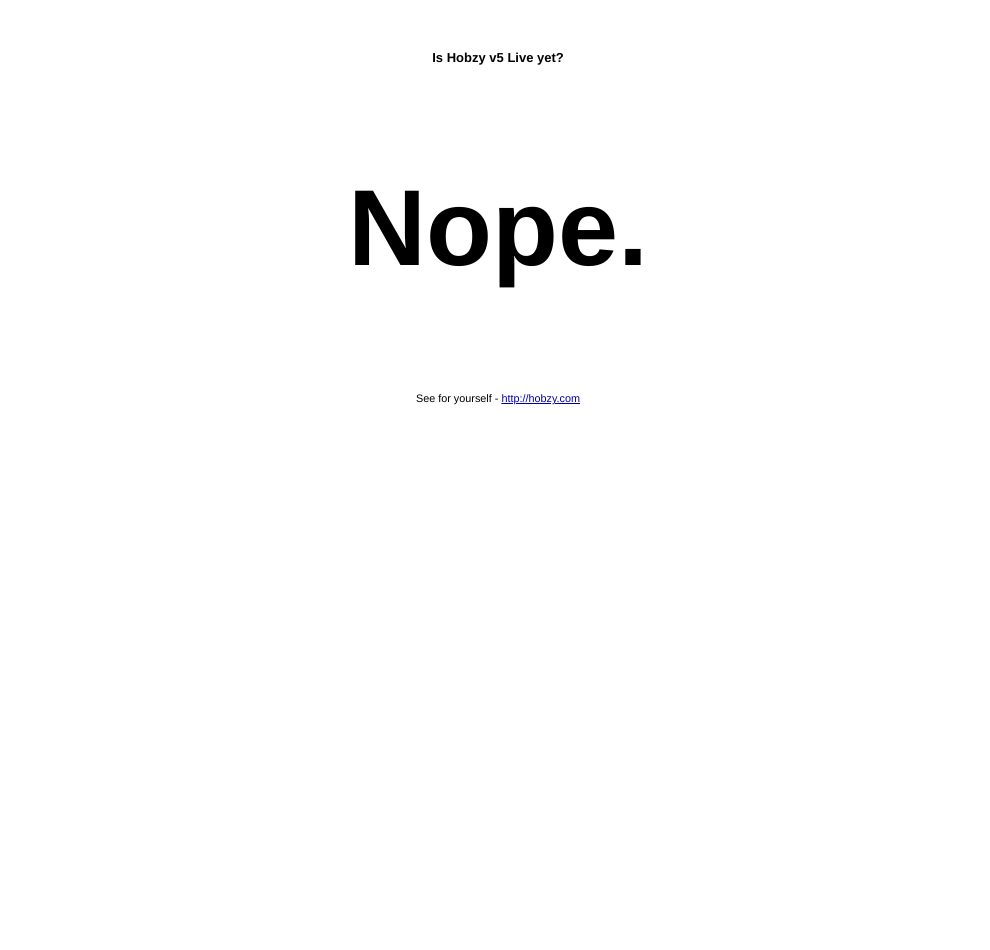
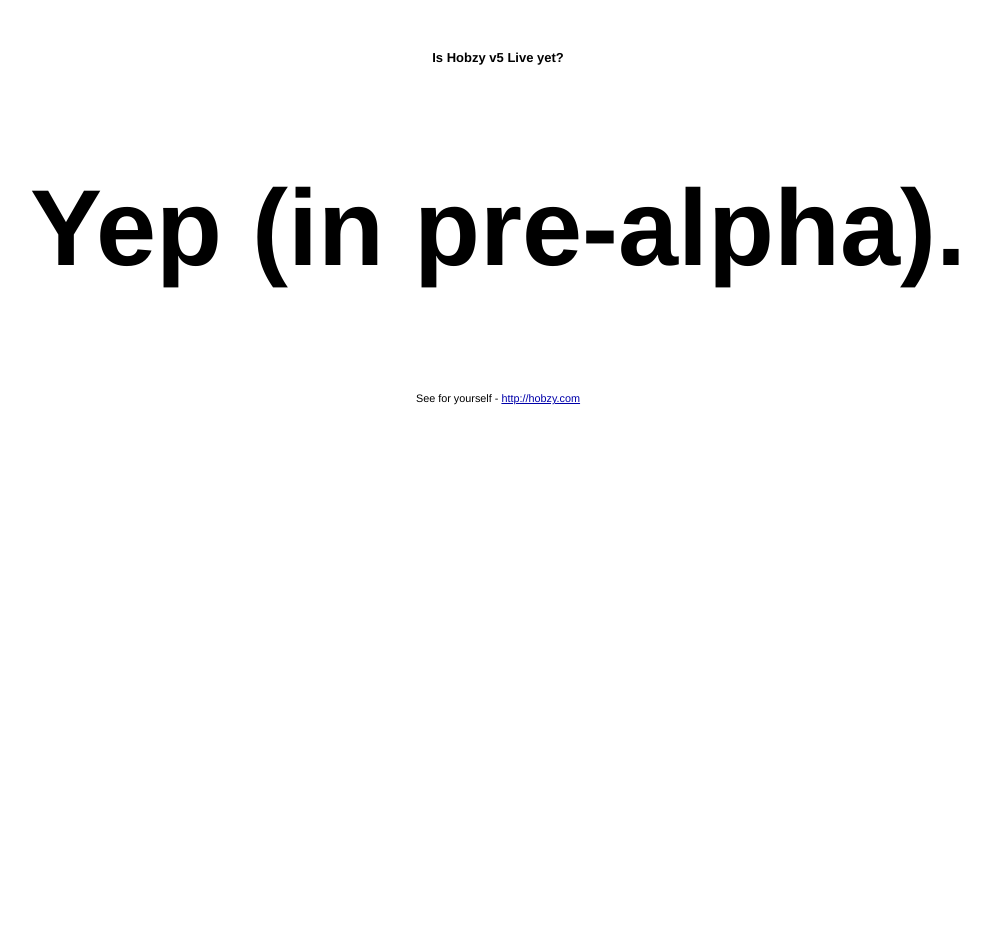
Before and after one commit to mrsteveheyes/ishobzylive, a Jekyll site: the page built from index.html, in a window 1280 px wide. Shown: the whole page, without its empty margins (142-1132 px from the left). Built offline with Jekyll 4.4.1, drawn with Linux system fonts in a browser that asks for light colours.

Commit message:
Update index.html

```diff
--- a/index.html
+++ b/index.html
@@ -3,5 +3,5 @@ layout: default
 title: Is Hobzy v5 Live yet?
 ---
 <h1>Is Hobzy v5 Live yet?</h1>
-<h2>Nope.</h2>
+<h2>Yep (in pre-alpha).</h2>
 <p><small>See for yourself - <a href="http://hobzy.com">http://hobzy.com</a></small></p>
```
